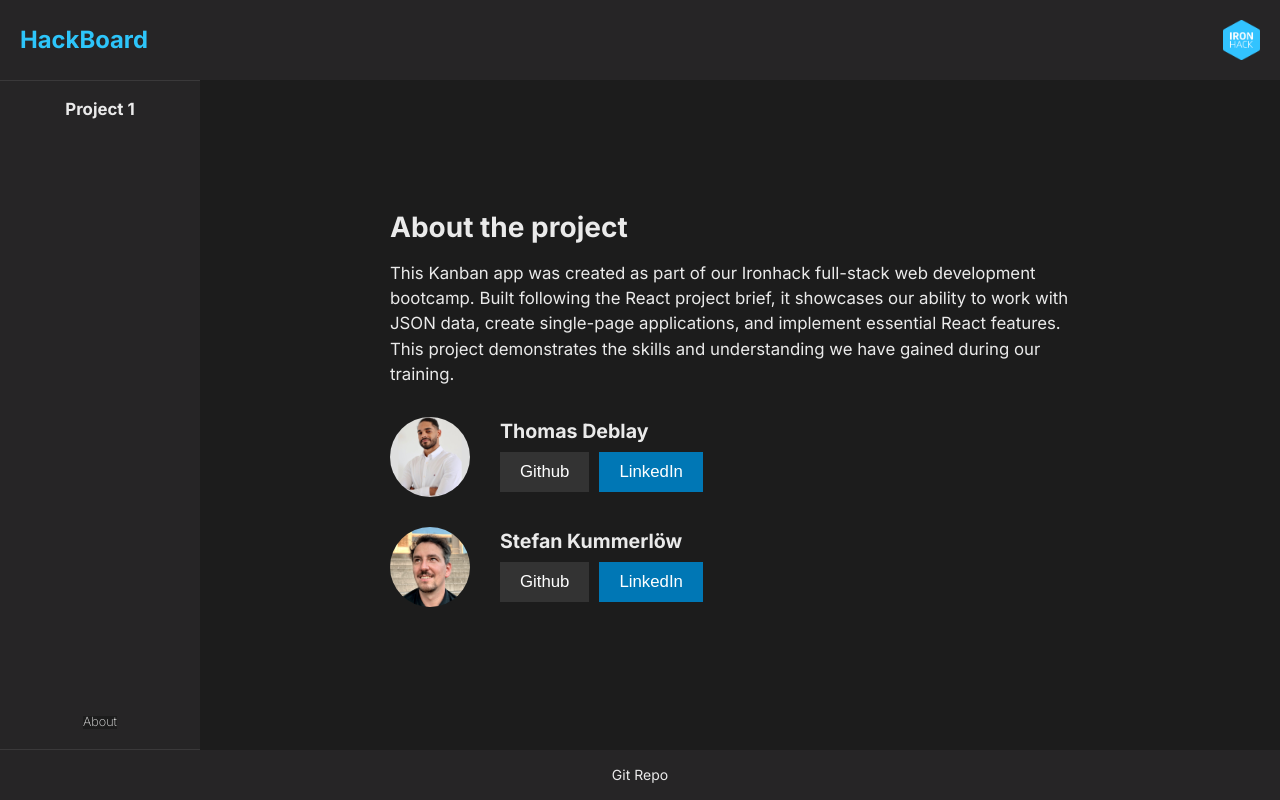
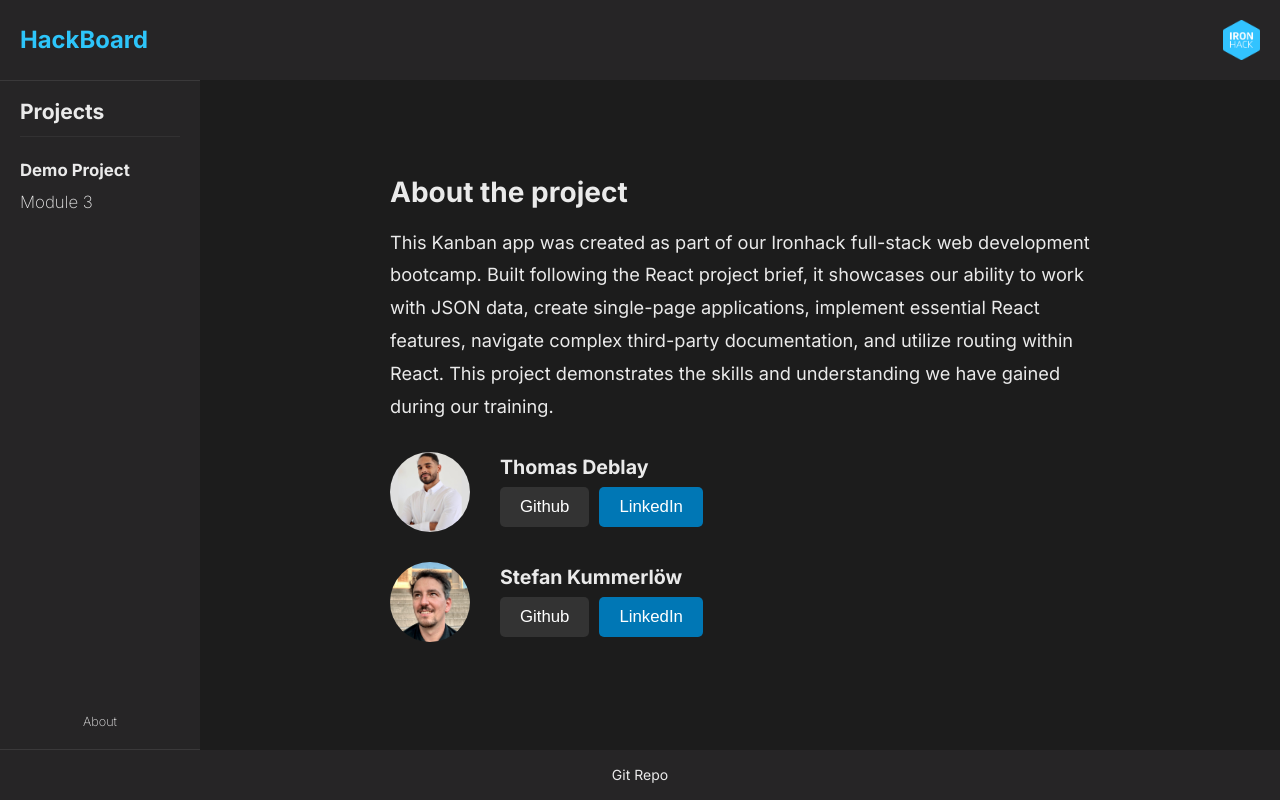
Before and after one commit to gummiz/lab-react-kanban, a React (Vite) app: page /about in a window 1280 px wide. Built offline with nearby package versions, Linux system fonts and the light colour scheme.

Commit message:
changes on css

```diff
--- a/src/components/About.jsx
+++ b/src/components/About.jsx
@@ -10,9 +10,10 @@ function About() {
           This Kanban app was created as part of our Ironhack full-stack web
           development bootcamp. Built following the React project brief, it
           showcases our ability to work with JSON data, create single-page
-          applications, and implement essential React features. This project
-          demonstrates the skills and understanding we have gained during our
-          training.
+          applications, implement essential React features, navigate complex
+          third-party documentation, and utilize routing within React. This
+          project demonstrates the skills and understanding we have gained
+          during our training.
         </p>
       </div>
       <div>
@@ -21,8 +22,12 @@ function About() {
           <div className="about__person">
             <h2>Thomas Deblay</h2>
             <div className="about__buttons">
-            <a href="https://github.com/Thomas-Deblay" ><button className="about__buttons_github">Github</button></a>
-              <a href="https://www.linkedin.com/in/thomas-deblay"><button className="about__buttons__linkedin">LinkedIn</button></a>
+              <a href="https://github.com/Thomas-Deblay">
+                <button className="about__buttons_github">Github</button>
+              </a>
+              <a href="https://www.linkedin.com/in/thomas-deblay">
+                <button className="about__buttons__linkedin">LinkedIn</button>
+              </a>
             </div>
           </div>
         </div>
@@ -31,8 +36,12 @@ function About() {
           <div className="about__person">
             <h2>Stefan Kummerlöw</h2>
             <div className="about__buttons">
-              <a href="https://github.com/gummiz" ><button className="about__buttons_github">Github</button></a>
-              <a href="https://www.linkedin.com/in/stefankummerloew/"><button className="about__buttons__linkedin">LinkedIn</button></a>
+              <a href="https://github.com/gummiz">
+                <button className="about__buttons_github">Github</button>
+              </a>
+              <a href="https://www.linkedin.com/in/stefankummerloew/">
+                <button className="about__buttons__linkedin">LinkedIn</button>
+              </a>
             </div>
           </div>
         </div>
--- a/src/components/Sidebar.jsx
+++ b/src/components/Sidebar.jsx
@@ -4,16 +4,25 @@ import { Link } from "react-router-dom";
 function Sidebar() {
   return (
     <div className="sidebar">
-      <div className="sidebar__projectname">
-        <ul>
-        <Link to="/">Project 1</Link>
-        </ul>
+      <div>
+        <h2>Projects</h2>
+        <hr />
+        <div className="sidebar__projectname">
+          <ul>
+            <li>
+              <Link to="/">Demo Project </Link>
+            </li>
+            <li>
+              <Link to="/404" className="inactive">Module 3</Link>
+            </li>
+          </ul>
+        </div>
       </div>
       <div className="sidebar__subsection">
         <ul>
-          <li>
-            <Link to="/about" className="about">About</Link>
-          </li>
+          <Link to="/about" className="about">
+            About
+          </Link>
         </ul>
       </div>
     </div>
--- a/src/style/about.css
+++ b/src/style/about.css
@@ -20,8 +20,8 @@
 }
 
 .about_intro p {
-  font-size: 1.2em;
-  line-height: 1.5em;
+  font-size: 1.3em;
+  line-height: 1.8em;
   padding-bottom: 30px;
 }
 
@@ -71,6 +71,11 @@
   background-color: #333;
   color: #fff;
   border: none;
+  border-radius: 5px;
+}
+
+.about__buttons_github:hover {
+  background-color: #4b4b4b
 }
 
 .about__buttons__linkedin {
@@ -79,6 +84,11 @@
   background-color: #0077B5;
   color: #fff;
   border: none;
+  border-radius: 5px;
+}
+
+.about__buttons__linkedin:hover {
+  background-color: #108dd0;
 }
 
 .about__buttons button {
--- a/src/style/sidebar.css
+++ b/src/style/sidebar.css
@@ -10,8 +10,27 @@
   padding-top: 20px;
 }
 
+.sidebar h2 {
+  font-size: 1.5em;
+  padding-bottom: 0px;
+}
+.sidebar hr {
+  border-color: rgb(234, 234, 234, 0.06);
+  width: 160px;
+  padding-bottom:10px ;
+}
+
 .sidebar ul {
   list-style: none;
+
+}
+
+.sidebar li {
+  padding-bottom: 15px;
+}
+
+.sidebar .inactive {
+  font-weight: 300;
 }
 
 .sidebar a {
@@ -21,6 +40,8 @@
   font-weight: 600;
 }
 
+
+
 .sidebar a:hover {
   color: rgb(45, 197, 250);
 }
@@ -29,4 +50,5 @@
   font-size: 0.9em;
   font-weight: 300;
   margin-bottom: 20px;
+  background-color: transparent;
 }
```
Also changed, not shown: 1 other file (tests, documents, lock files or other folders).
